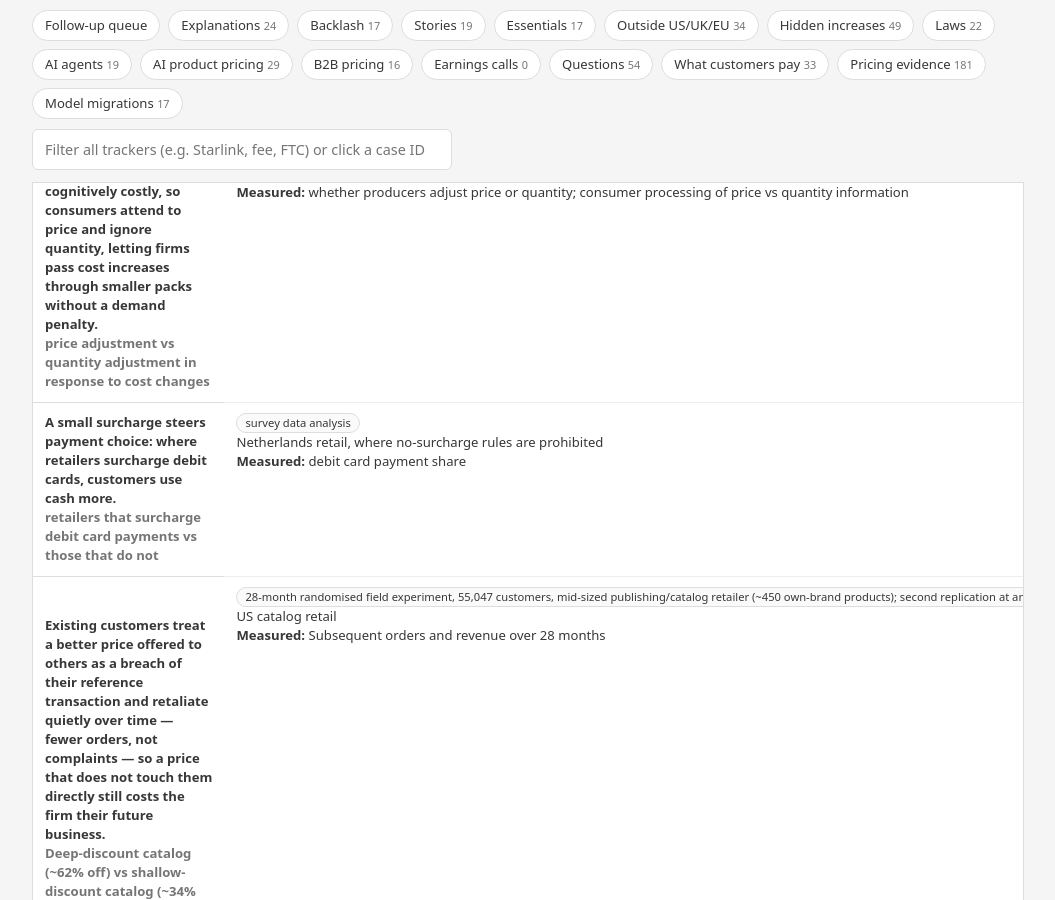
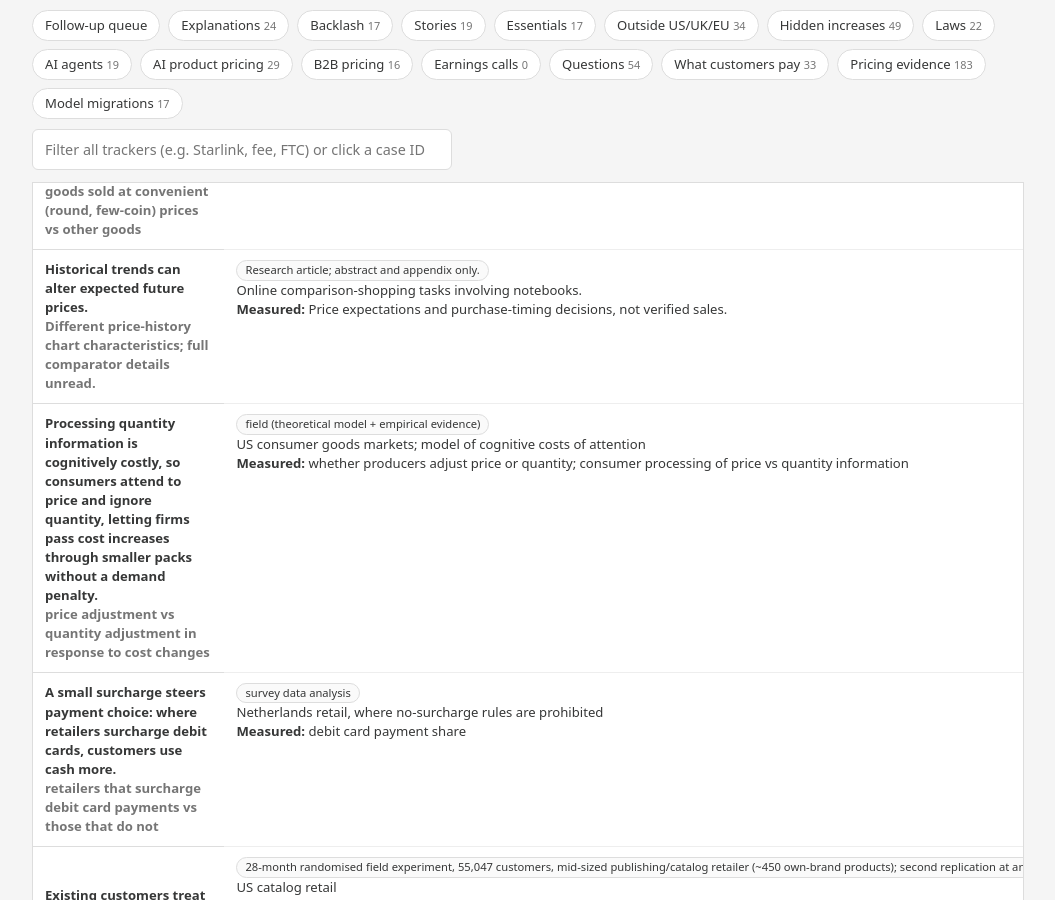
Before and after one commit to UtpalDholakia/pricing-briefings, a Jekyll site: the page built from trackers.html, in a window 1280 px wide and 900 px high, scrolled down 111494 px. Shown: the whole window, without its empty margins (112-1167 px from the left). Built offline with Jekyll 4.4.1, drawn with Linux system fonts in a browser that asks for light colours; some of the changed text lies outside the part shown.

Commit message:
Add price-history evidence from chatgpt briefing 2026-11-28

```diff
--- a/_data/trackers/pricing_evidence.yml
+++ b/_data/trackers/pricing_evidence.yml
@@ -1,4 +1,34 @@
 # One row per comparison. Keep null results and identify the outcome actually measured.
+- id: "tasse-amazon-ca-price-windows-2026"
+  date: "2026-11"
+  mechanism: "A buying window changes the historical comparison."
+  mechanism_codes: [reference-price]
+  comparison: "Black Friday versus other eleven-day windows."
+  design: "Observational historical audit."
+  setting: "Amazon.ca, 2020–2025; 3,847 products, 10,521 product-years."
+  outcome: "Frequency of prices among the cheapest quarter of days; ties adjusted."
+  result_kind: "Descriptive"
+  result: "41% versus 31%."
+  boundary: "Popular products; no demand test. Missing coupons possible. Not a sample of advertised deals."
+  source: "https://gabrieltasse.com/en/resources/black-friday-best-time-to-buy"
+  verification_note: "Read public methods; not reproduced. Sampling summary says 20 per category, technical note up to 100."
+  digest: "2026-11-28"
+  agent: "chatgpt"
+- id: "drechsler-natter-price-history-charts-2011"
+  date: "2011-05-01"
+  mechanism: "Historical trends can alter expected future prices."
+  mechanism_codes: [reference-price]
+  comparison: "Different price-history chart characteristics; full comparator details unread."
+  design: "Research article; abstract and appendix only."
+  setting: "Online comparison-shopping tasks involving notebooks."
+  outcome: "Price expectations and purchase-timing decisions, not verified sales."
+  result_kind: "Context-dependent"
+  result: "Authors report responses to trend, variance, range and visualization. No quantitative effect filed."
+  boundary: "Samples, assignment and uncertainty unread; no retail-sales inference."
+  source: "https://doi.org/10.1016/j.intmar.2011.02.001"
+  verification_note: "Read publisher abstract, metadata and appendix; full methods restricted."
+  digest: "2026-11-28"
+  agent: "chatgpt"
 - id: li-warren-tip-amounts-2026
   date: '2026'
   case_id: li-warren-tip-amounts-2026
```
